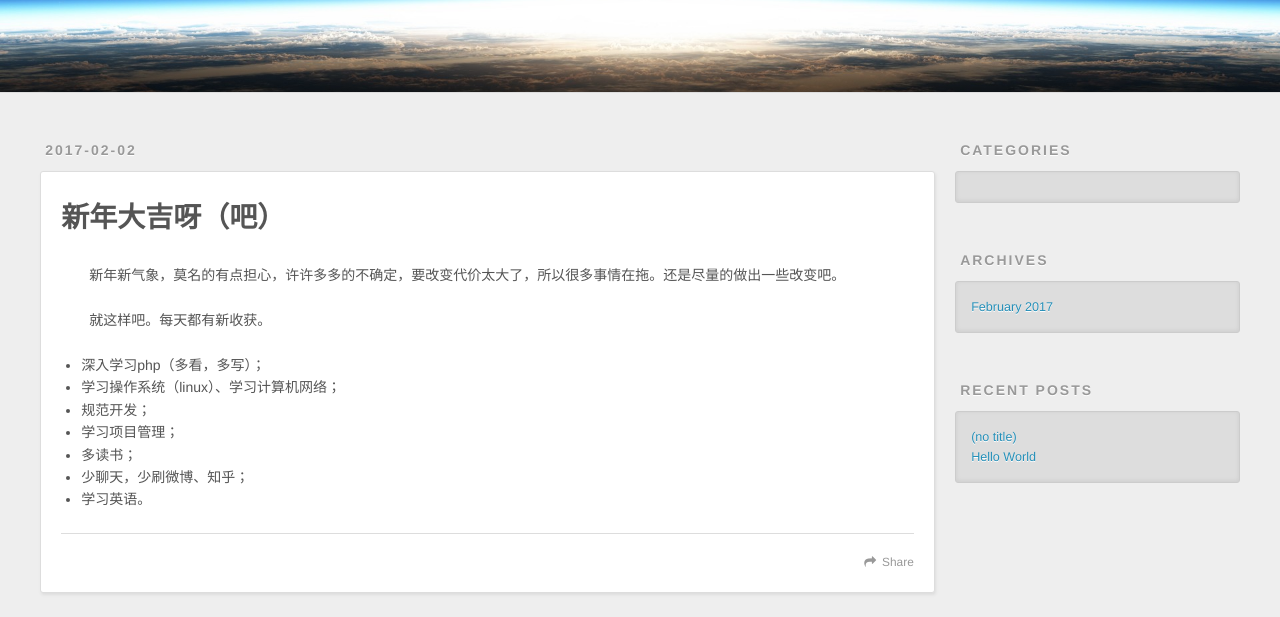
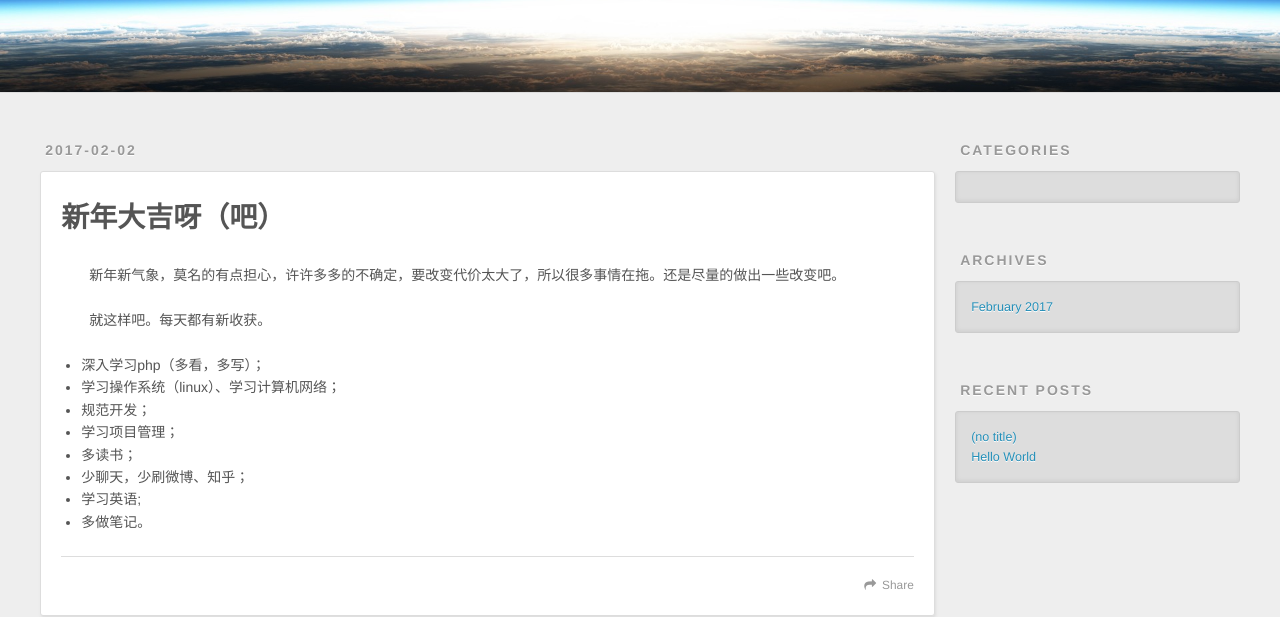
Before and after one commit to lixinyuan1213/lixinyuan1213.github.io, a plain HTML site: page 2017/02/02/20170202/index.html in a window 1280 px wide. Shown: the part 208-825 px from the top of the page. Drawn offline with nearby package versions, Linux system fonts and the light colour scheme.

Commit message:
Site updated: 2017-02-02 11:14:43

```diff
--- a/2017/02/02/20170202/index.html
+++ b/2017/02/02/20170202/index.html
@@ -29,7 +29,7 @@
 多读书；
 少聊天，少刷微博、知乎；
 学">
-<meta property="og:updated_time" content="2017-02-02T02:56:29.285Z">
+<meta property="og:updated_time" content="2017-02-02T03:14:17.975Z">
 <meta name="twitter:card" content="summary">
 <meta name="twitter:title" content="新晴">
 <meta name="twitter:description" content="新年大吉呀（吧）  &amp;ensp;&amp;ensp;&amp;ensp;&amp;ensp;新年新气象，莫名的有点担心，许许多多的不确定，要改变代价太大了，所以很多事情在拖。还是尽量的做出一些改变吧。
@@ -111,7 +111,8 @@
 <li>学习项目管理；</li>
 <li>多读书；</li>
 <li>少聊天，少刷微博、知乎；</li>
-<li>学习英语。</li>
+<li>学习英语;</li>
+<li>多做笔记。</li>
 </ul>
 
 
```
Also changed, not shown: index.html (+2 -1 lines).
